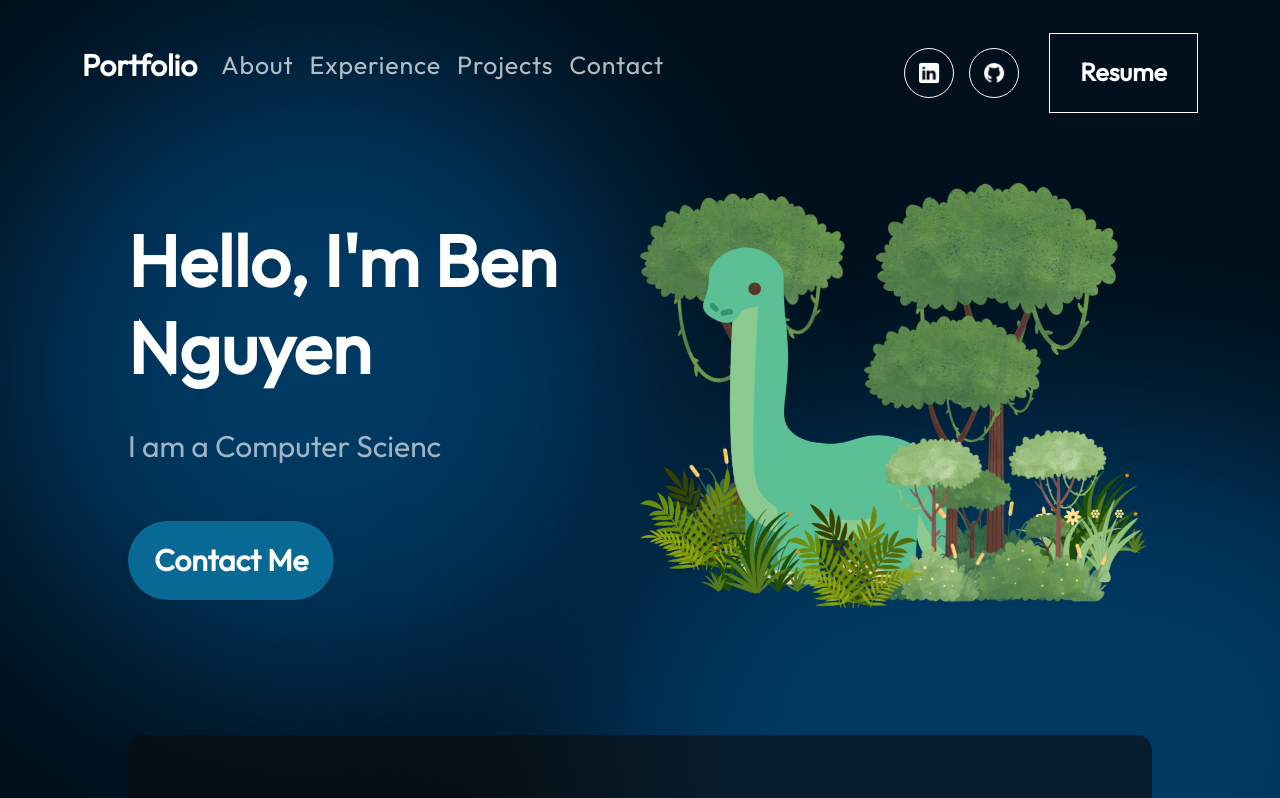
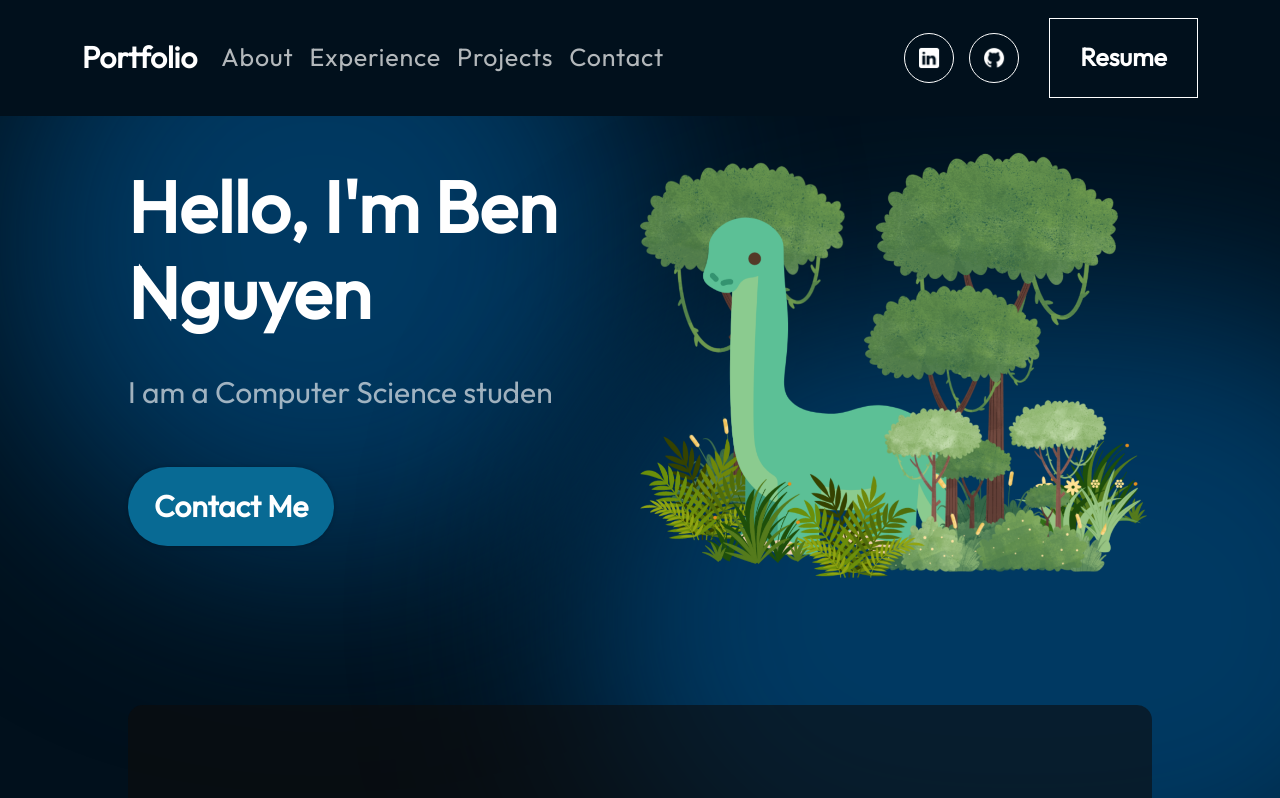
Before and after one commit to hnguyentran03/hnguyentran03.github.io, a React (Vite) app: page / in a window 1280 px wide. Shown: the top 798 px of the page. Built offline with nearby package versions, Linux system fonts and the light colour scheme.

Commit message:
added navbar to be fixed

```diff
--- a/src/components/Hero/Hero.jsx
+++ b/src/components/Hero/Hero.jsx
@@ -9,7 +9,7 @@ export const Hero = () => {
   const [text, setText] = useState("");
   const [delta, setDelta] = useState(300 - Math.random() * 100);
   const [index, setIndex] = useState(1);
-  const rotation = ["Croaker", "Computer Science student", "Software Engineer"];
+  const rotation = ["Computer Science student", "Software Engineer"];
   const period = 1000;
 
   useEffect(() => {
@@ -64,7 +64,7 @@ export const Hero = () => {
             {text}
           </span>
         </p>
-        <a href="mailto:hnguyentran03@gmail.com" className={styles.contactBtn}>
+        <a href="#contact" className={styles.contactBtn}>
           Contact Me
         </a>
       </div>
--- a/src/components/Hero/Hero.module.css
+++ b/src/components/Hero/Hero.module.css
@@ -5,10 +5,11 @@
     display: flex;
     align-items: center;
     justify-content: space-between;
-    margin-top: 49px;
+    margin-top: 50px;
     z-index: 1;
     margin-left: 10%;
     margin-right: 10%;
+    padding-top: 50px;
 }
 
 .content {
@@ -35,7 +36,6 @@
     font-family: var(--font-roboto);
     margin-bottom: 52px;
     color: var(--color-text);
-
 }
 
 .contactBtn {
@@ -50,6 +50,7 @@
 }
 
 .heroImg {
+    padding-top: 50px;
     width: 50%;
     z-index: 1;
     /* border-radius: 50%; */
@@ -107,6 +108,6 @@
     }
 
     .content {
-        align-items: center;
+        align-items: flex-start;
     }
 }
--- a/src/components/NavBar/NavBar.module.css
+++ b/src/components/NavBar/NavBar.module.css
@@ -1,11 +1,12 @@
 @import "../../vars.css";
 
 .navbarSticky {
+    position: fixed;
     padding: 18px 0;
     width: 100%;
     top: 0;
     z-index: 3;
-    transition:  0.32s ease-in-out;
+    background-color: var(--color-bg);
 }
 
 .navbarBrand {
@@ -35,7 +36,6 @@ a.navbarLink:hover, a.navbarLink.active {
 
 span.navbarText {
     display: flex;
-    align-items: center;
 }
 
 .socialIcon {
@@ -88,7 +88,7 @@ span.navbarText {
   padding: 20px 30px;
   font-size: 25px;
   margin-left: 15px;
-  margin-top:15px;
+  /* margin-top:15px; */
 	position: relative;
 	background-color: transparent;
 	transition: 0.3s ease-in-out;
```
